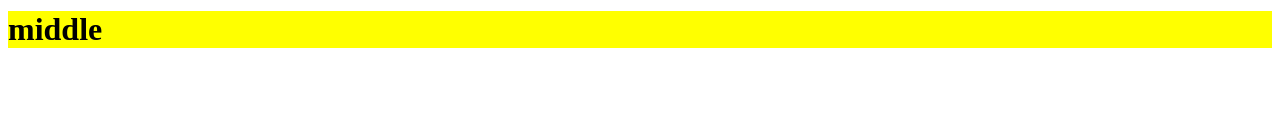
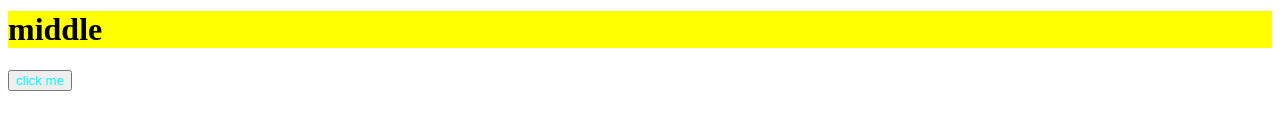
Before and after one commit to junaid-7592/My-git-practice, a plain HTML site: page index.html in a window 1280 px wide. Shown: the part 194-324 px from the top of the page. Drawn offline with Linux system fonts and the light colour scheme.

Commit message:
added  click me button

```diff
--- a/index.html
+++ b/index.html
@@ -14,5 +14,6 @@
     <div class="middle">
   <h1>middle</h1>
     </div>
+    <button style="color: aqua;">click me</button>
 </body>
 </html>
```
